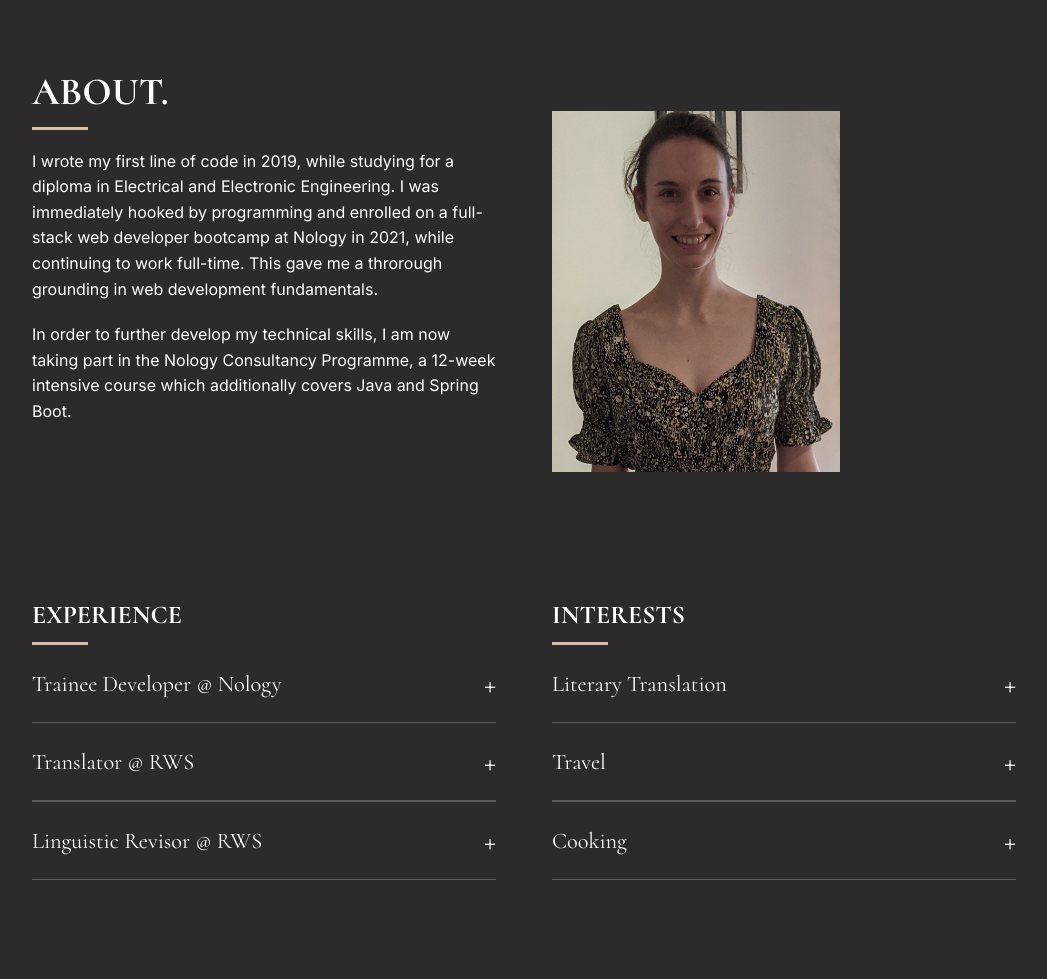
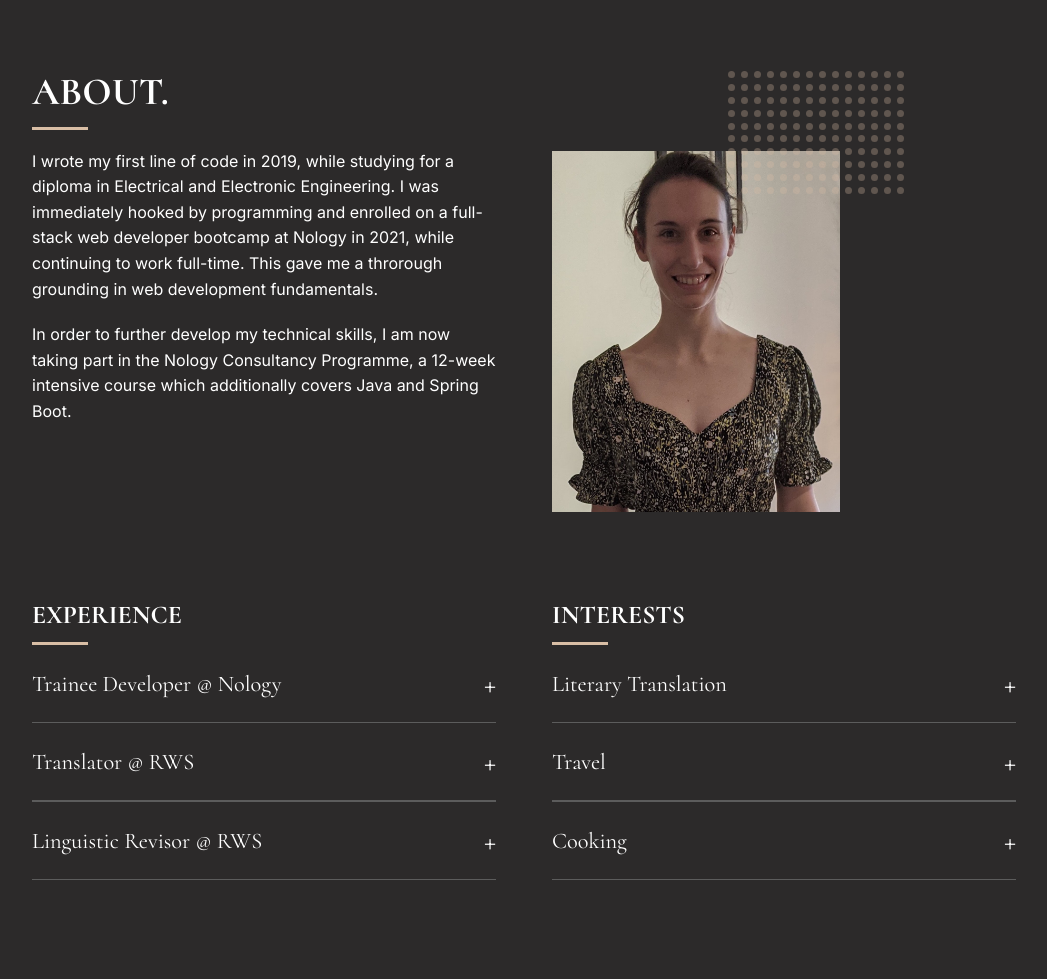
Before and after one commit to nchomeldoe/Portfolio, a plain HTML site: page index.html in a window 1280 px wide. Shown: the part 1363-2342 px from the top of the page, without its empty margins (88-1135 px from the left). Drawn offline with Linux system fonts and the light colour scheme.

Commit message:
added decorative svg to about section

```diff
--- a/_layout.scss
+++ b/_layout.scss
@@ -15,18 +15,14 @@
       padding-top: 8rem;
 
       @media screen and (min-width: 768px) {
-        & {
         margin: 1.25rem 3rem;
         padding-top: 8rem;
-        }
       }
 
       .intro {
         margin-bottom: 3.125rem;
         @media screen and (min-width: 1440px) {
-          & {
           margin-bottom: 5rem;
-          }
         }
 
         .intro__heading {
@@ -35,19 +31,13 @@
           font-size: 3.8rem;
           margin-bottom: 1.875rem;
           @media screen and (min-width: 768px) {
-            & {
             font-size: 4rem;
           }
-          }
           @media screen and (min-width: 1024px) {
-            & {
             font-size: 4.2rem;
           }
-          }
           @media screen and (min-width: 1440px) {
-            & {
             font-size: 5rem;
-            }
           }
         }
 
@@ -56,14 +46,10 @@
           height: 0.25rem;
           margin-bottom: 1.875rem;
           @media screen and (min-width: 768px) {
-            & {
             height: 0.27rem;
           }
-          }
           @media screen and (min-width: 1440px) {
-            & {
             width: 5.5rem;
-            }
           }
         }
 
@@ -74,23 +60,17 @@
           line-height: 1.6rem;
           max-width: 28rem;
           @media screen and (min-width: 768px) {
-            & {
             font-size: 1.2rem;
             line-height: 2rem;
           }
-          }
           @media screen and (min-width: 1024px) {
-            & {
             font-size: 1.4rem;
             line-height: 2.4rem;
           }
-          }
           @media screen and (min-width: 1440px) {
-            & {
             font-size: 1.6rem;
             line-height: 2.6rem;
             max-width: 38rem;
-            }
           }
         }
       }
@@ -103,23 +83,17 @@
         flex-direction: column;
         align-items: center;
         @media screen and (min-width: 768px) {
-          & {
           padding-top: $anchor-padding-tablet;
           margin-top: $anchor-compensation-margin-tablet;
         }
-        }
         @media screen and (min-width: 1024px) {
-          & {
           padding-top: $anchor-padding-small-desktop;
           margin-top: $anchor-compensation-margin-small-desktop;
         }
-        }
         @media screen and (min-width: 1440px) {
-          & {
           padding-top: $anchor-padding-large-desktop;
           margin-top: $anchor-compensation-margin-large-desktop;
           margin-bottom: 8rem;
-          }
         }
 
         .portfolio__header {
@@ -133,38 +107,26 @@
             font-weight: $font-weight-bold;
             font-size: 1.8rem;
             @media screen and (min-width: 768px) {
-              & {
               font-size: 2.2rem;
             }
-            }
             @media screen and (min-width: 1024px) {
-              & {
               font-size: 2.4rem;
             }
-            }
             @media screen and (min-width: 1440px) {
-              & {
               font-size: 2.6rem;
-              }
             }
           }
 
           .portfolio__arrow {
             margin-left: 1.25rem;
             @media screen and (min-width: 768px) {
-              & {
               font-size: 1.2rem;
             }
-            }
             @media screen and (min-width: 1024px) {
-              & {
               font-size: 1.4rem;
             }
-            }
             @media screen and (min-width: 1440px) {
-              & {
               font-size: 1.6rem;
-              }
             }
           }
         }
@@ -177,24 +139,18 @@
           justify-content: center;
 
           @media screen and (min-width: 768px) {
-            & {
             flex-direction: row;
             flex-wrap: wrap;
           }
-          }
           @media screen and (min-width: 1440px) {
-            & {
             gap: 3rem;
-            }
           }
         }
       }
 
       .personal-information {
         @media screen and (min-width: 1024px) {
-          & {
           margin: 4.5rem;
-          }
         }
         .about {
           padding-top: $anchor-padding-mobile;
@@ -203,30 +159,22 @@
           display: flex;
           flex-direction: column;
           @media screen and (min-width: 768px) {
-            & {
             padding-top: $anchor-padding-tablet;
             margin-top: $anchor-compensation-margin-tablet;
             display: grid;
             grid-template-columns: 1.3fr 1fr;
             grid-template-rows: 5rem 25rem;
           }
-          }
           @media screen and (min-width: 1024px) {
-            & {
             padding-top: $anchor-padding-tablet;
             margin-top: $anchor-compensation-margin-tablet;
             display: grid;
             grid-template-columns: 1fr 1fr;
             grid-template-rows: 5rem 25rem;
           }
-          }
           @media screen and (min-width: 1440px) {
-            & {
             margin-bottom: 5rem;
           }
-          }
-          display: flex;
-          flex-direction: column;
           .about__header {
             .about__heading {
               font-family: $font-primary;
@@ -234,21 +182,15 @@
               font-size: 1.8rem;
               margin-bottom: 0.8rem;
               @media screen and (min-width: 768px) {
-                & {
                 font-size: 2.2rem;
                 grid-column-start: 1;
                 grid-row: 1 / 2;
               }
-              }
               @media screen and (min-width: 1024px) {
-                & {
                 font-size: 2.4rem;
               }
-              }
               @media screen and (min-width: 1440px) {
-                & {
                 font-size: 2.6rem;
-                }
               }
             }
             .about__hr {
@@ -256,46 +198,55 @@
               height: 0.12rem;
               margin-bottom: 1.875rem;
               @media screen and (min-width: 768px) {
-                & {
                 height: 0.14rem;
               }
-              }
               @media screen and (min-width: 1024px) {
-                & {
                 height: 0.16rem;
               }
             }
           }
-          }
+
           .about__image-container {
+            position: relative;
             max-width: 20rem;
             margin-bottom: 1.875rem;
             align-self: center;
 
             @media screen and (min-width: 768px) {
-              & {
               max-width: 18rem;
               grid-column-start: 2;
               grid-row: 1 / 3;
+            }
+            .about__svg {
+              display: none;
+              @media screen and (min-width: 768px) {
+                display: inline-block;
+                position: absolute;
+                max-width: 7.5rem;
+                top: 1.25rem;
+                right: -1rem;
+              }
+              @media screen and (min-width: 1024px) {
+                display: inline-block;
+                position: absolute;
+                max-width: none;
+                top: 0;
+                right: -4rem;
               }
             }
             .about__image {
               width: 100%;
               height: auto;
               @media screen and (min-width: 768px) {
-                & {
-                  padding-top: 60;
-                }
+                padding-top: 5rem;
               }
             }
           }
           .about__information {
             @media screen and (min-width: 768px) {
-              & {
               grid-column-start: 1;
               grid-row-start: 2;
               padding-right: 3.5rem;
-              }
             }
             .about__paragraph {
               font-family: $font-secondary;
@@ -305,10 +256,8 @@
               margin-bottom: 1.25rem;
 
               @media screen and (min-width: 1440px) {
-                & {
                 font-size: 1.4rem;
                 line-height: 1.8rem;
-                }
               }
             }
           }
@@ -319,17 +268,13 @@
           flex-direction: column;
           margin-bottom: 1.875rem;
           @media screen and (min-width: 1024px) {
-            & {
             flex-direction: row;
-            }
           }
           .cv-info__section {
             margin-bottom: 1.875rem;
             @media screen and (min-width: 1024px) {
-              & {
               width: 50%;
               margin-right: 3.5rem;
-              }
             }
             .cv-info__header {
               .cv-info__heading {
@@ -338,19 +283,13 @@
                 font-size: 1.2rem;
                 margin-bottom: 0.8rem;
                 @media screen and (min-width: 768px) {
-                  & {
                   font-size: 1.4rem;
                 }
-                }
                 @media screen and (min-width: 1024px) {
-                  & {
                   font-size: 1.6rem;
                 }
-                }
                 @media screen and (min-width: 1440px) {
-                  & {
                   font-size: 1.8rem;
-                  }
                 }
               }
               .cv-info__hr {
@@ -358,14 +297,10 @@
                 height: 0.1rem;
                 margin-bottom: 1.25rem;
                 @media screen and (min-width: 768px) {
-                  & {
                   height: 0.12rem;
                 }
-                }
                 @media screen and (min-width: 768px) {
-                  & {
                   height: 0.14rem;
-                  }
                 }
               }
             }
@@ -387,19 +322,13 @@
           text-align: center;
 
           @media screen and (min-width: 768px) {
-            & {
             font-size: 4rem;
           }
-          }
           @media screen and (min-width: 1024px) {
-            & {
             font-size: 4.2rem;
           }
-          }
           @media screen and (min-width: 1440px) {
-            & {
             font-size: 4.4rem;
-            }
           }
         }
       }
@@ -419,9 +348,7 @@
       justify-content: center;
       padding: 1.25rem 1.875rem;
       @media screen and (min-width: 1440px) {
-        & {
         height: 8rem;
-        }
       }
       .footer__links {
         display: flex;
--- a/_variables.scss
+++ b/_variables.scss
@@ -17,8 +17,6 @@ $font-weight-medium: 500;
 $font-weight-semi-bold: 600;
 $font-weight-bold: 700;
 
-// $anchor-padding-mobile: 3.75rem;
-// $anchor-compensation-margin-mobile: -3.75rem;
 $anchor-padding-mobile: 10rem;
 $anchor-compensation-margin-mobile: -10rem;
 $anchor-padding-tablet: 6.563rem;
--- a/index.html
+++ b/index.html
@@ -209,6 +209,7 @@
           </div>
 
           <div class="about__image-container">
+            <img class="about__svg" src="dot-matrix.svg" alt="dot matrix image">
             <img class="about__image" src="./assets/nat.jpg" alt="Nathalia" width="100%" height="100%">
           </div>
 
@@ -300,8 +301,9 @@
                     <li class="cv-card__list-item" class="cv-card__list-item">Earned special mention for “lyricism and
                       well-judged diction” in a translation from French for the And
                       Other Stories translation competition in 2016</li>
-                    <li class="cv-card__list-item">Translated Herbert Will’s “The concept of the 50-minute hour: Time
-                      forming a frame for the unconscious” for publication in the International Forum of Psychoanalysis.
+                    <li class="cv-card__list-item">Translated “The concept of the 50-minute hour: Time
+                      forming a frame for the unconscious” by Herbert Will for publication in the International Forum of
+                      Psychoanalysis.
                     </li>
                   </ul>
                 </div>
```
Also changed, not shown: _components.scss (+1 -92 lines), main.css, 1 other file. Lines whose indentation alone changed are shown as unchanged.
